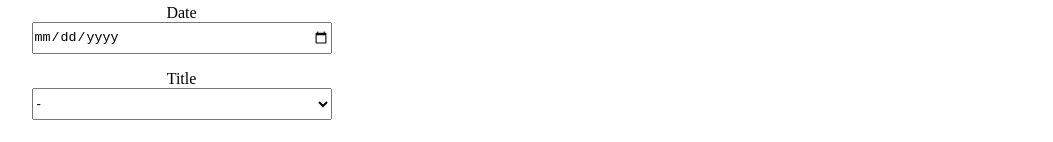
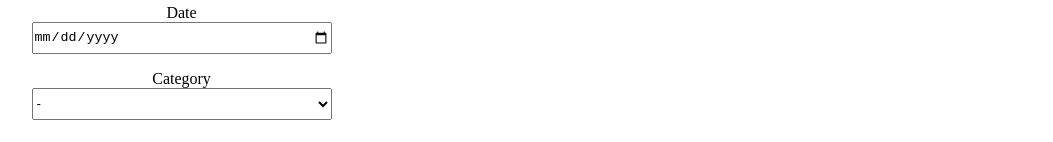
Before and after one commit to heda024/ExpenseTracker, a React (Vite) app: page / in a window 1280 px wide. Shown: the part 435-577 px from the top of the page, without its empty margins (105-1158 px from the left). Built offline with nearby package versions, Linux system fonts and the light colour scheme.

Commit message:
add function to button

```diff
--- a/src/components/AddTransaction/AddTransaction.jsx
+++ b/src/components/AddTransaction/AddTransaction.jsx
@@ -1,8 +1,25 @@
 import { useState } from 'react'
 import styles from './AddTransaction.module.css'
+import uniqueId from '../../utils';
 
 export default function AddTransaction() {
 
+	const [nameValue, setNameValue] = useState('');
+	const [value, setValue] = useState('');
+	const [dateValue, setDateValue] = useState('');
+	const [category, setCategory] = useState('')
+
+	const addTransaction = (e) => {
+		e.preventDefault();
+
+		const  data = {id: uniqueId(),
+			name: nameValue,
+			value: parseInt(value),
+			date: dateValue,
+			category: category};
+
+			console.log(data);
+	}
 
 
 	return(
@@ -11,16 +28,20 @@ export default function AddTransaction() {
 		<div className={styles.form_container}>
 			<form className={styles.form}>
 				<label htmlFor="title">Title</label>
-				<input type="text" name='title' className={styles.input}/>
+				<input type="text" name='title' value={nameValue}
+				onChange={(e) => setNameValue(e.target.value)} className={styles.input}/>
 
 				<label htmlFor="value">Value</label>
-				<input type="number" name='value' className={styles.input}/>
+				<input type="number" name='value' value={value}
+				onChange={(e) => setValue(e.target.value)} className={styles.input}/>
 
 				<label htmlFor="date">Date</label>
-				<input type="date" name='date' className={styles.input}/>
+				<input type="date" name='date' value={dateValue}
+				onChange={(e) => setDateValue(e.target.value)} className={styles.input}/>
 
-				<label htmlFor="title">Title</label>
-				<select name="category" className={styles.input}>
+				<label htmlFor="category">Category</label>
+				<select name="category" value={category}
+				onChange={(e) => setCategory(e.target.value)} className={styles.input}>
 					<option value="blank">-</option>
 					<option value="entertainment">Entertainment</option>
 					<option value="groceries">Groceries</option>
@@ -30,7 +51,7 @@ export default function AddTransaction() {
 					<option value="other">Other</option>
 				</select>
 				<div className={styles.button}>
-					<button className={styles.expenseBtn}>Add expense</button>
+					<button onClick={(e) => addTransaction(e)} className={styles.expenseBtn}>Add expense</button>
 				</div>
 			</form>
 		</div>
```
